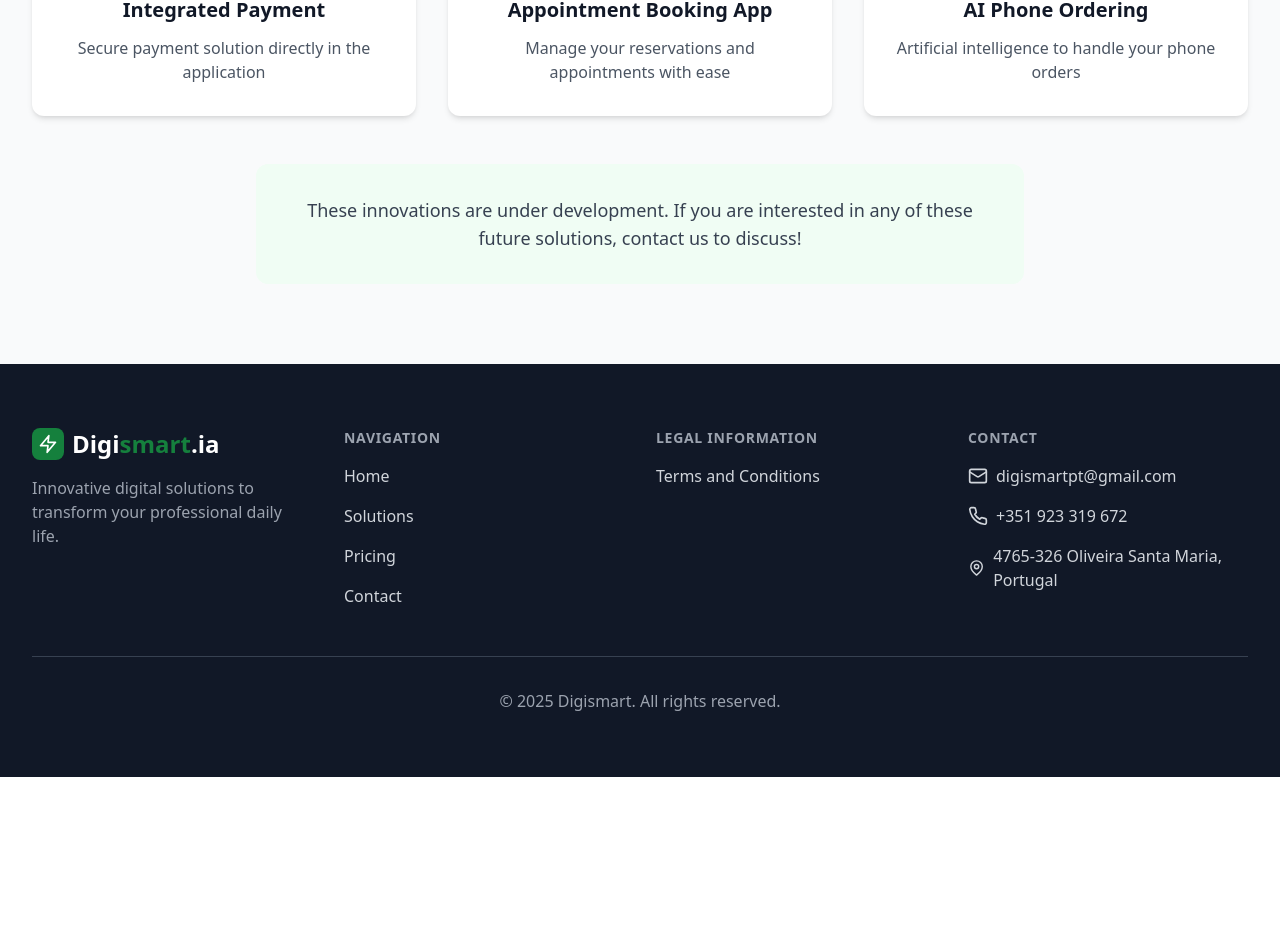
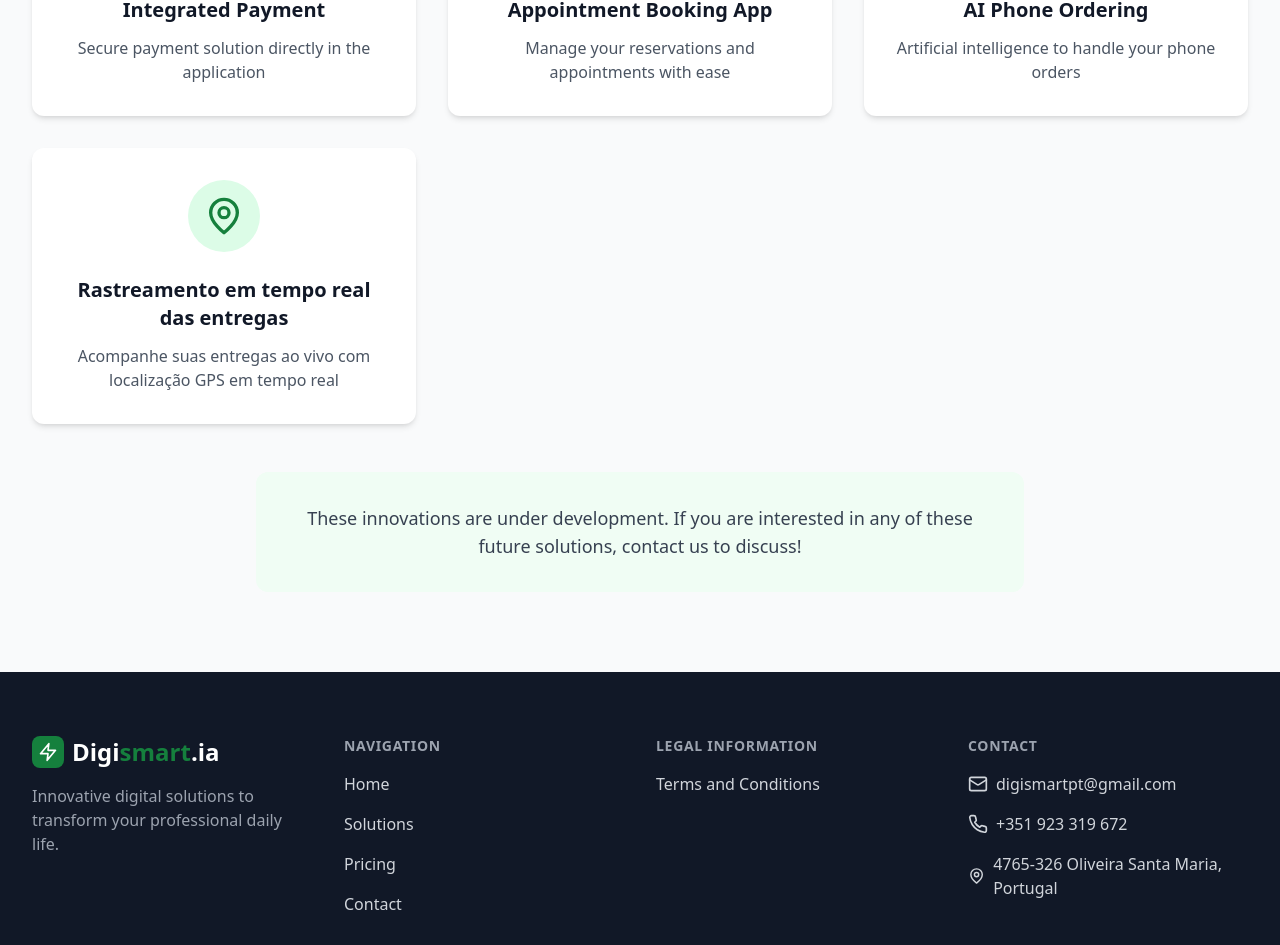
Before and after one commit to ALICE4765-326/digismart, a React (Vite) app: page /solutions in a window 1280 px wide. Shown: the part 2749-3694 px from the top of the page. Before the commit the page ends 3526 px from the top, so only its background shows below. Built offline with nearby package versions, Linux system fonts and the light colour scheme.

Commit message:
Updated Solutions.tsx

```diff
--- a/src/i18n/locales/pt.json
+++ b/src/i18n/locales/pt.json
@@ -76,6 +76,10 @@
       "aiPhone": {
         "title": "IA de pedidos por telefone",
         "description": "Inteligência artificial para gerenciar seus pedidos por telefone"
+      },
+      "realTimeTracking": {
+        "title": "Rastreamento em tempo real das entregas",
+        "description": "Acompanhe suas entregas ao vivo com localização GPS em tempo real"
       },
       "cta": "Essas inovações estão em desenvolvimento. Se está interessado em alguma dessas soluções futuras, entre em contato para discutir!"
     }
--- a/src/pages/Solutions.tsx
+++ b/src/pages/Solutions.tsx
@@ -1,6 +1,6 @@
 import React from 'react';
 import { useTranslation } from 'react-i18next';
-import { ShoppingBag, Users, TrendingUp, Video, QrCode, CreditCard, Calendar, PhoneCall } from 'lucide-react';
+import { ShoppingBag, Users, TrendingUp, Video, QrCode, CreditCard, Calendar, PhoneCall, MapPin } from 'lucide-react';
 
 export const Solutions = () => {
   const { t } = useTranslation();
@@ -23,6 +23,7 @@ export const Solutions = () => {
     { icon: CreditCard, titleKey: 'solutions.futureProjects.payment.title', descKey: 'solutions.futureProjects.payment.description' },
     { icon: Calendar, titleKey: 'solutions.futureProjects.booking.title', descKey: 'solutions.futureProjects.booking.description' },
     { icon: PhoneCall, titleKey: 'solutions.futureProjects.aiPhone.title', descKey: 'solutions.futureProjects.aiPhone.description' },
+    { icon: MapPin, titleKey: 'solutions.futureProjects.realTimeTracking.title', descKey: 'solutions.futureProjects.realTimeTracking.description' },
   ];
 
   return (
```
